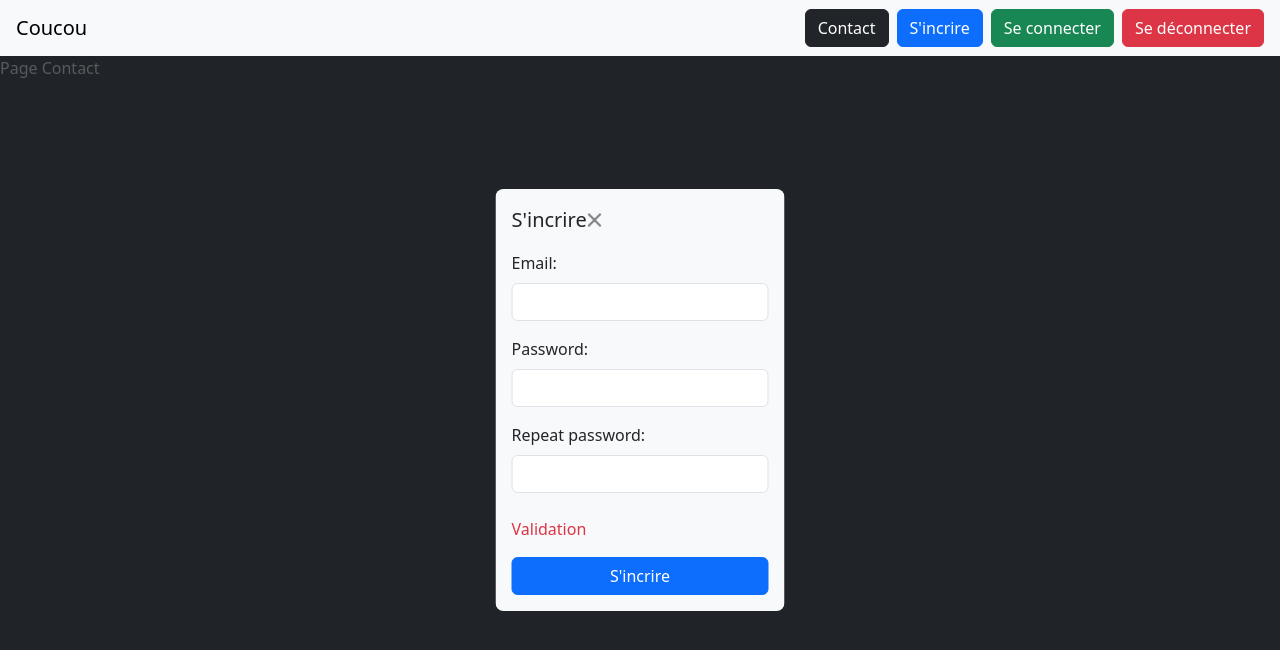
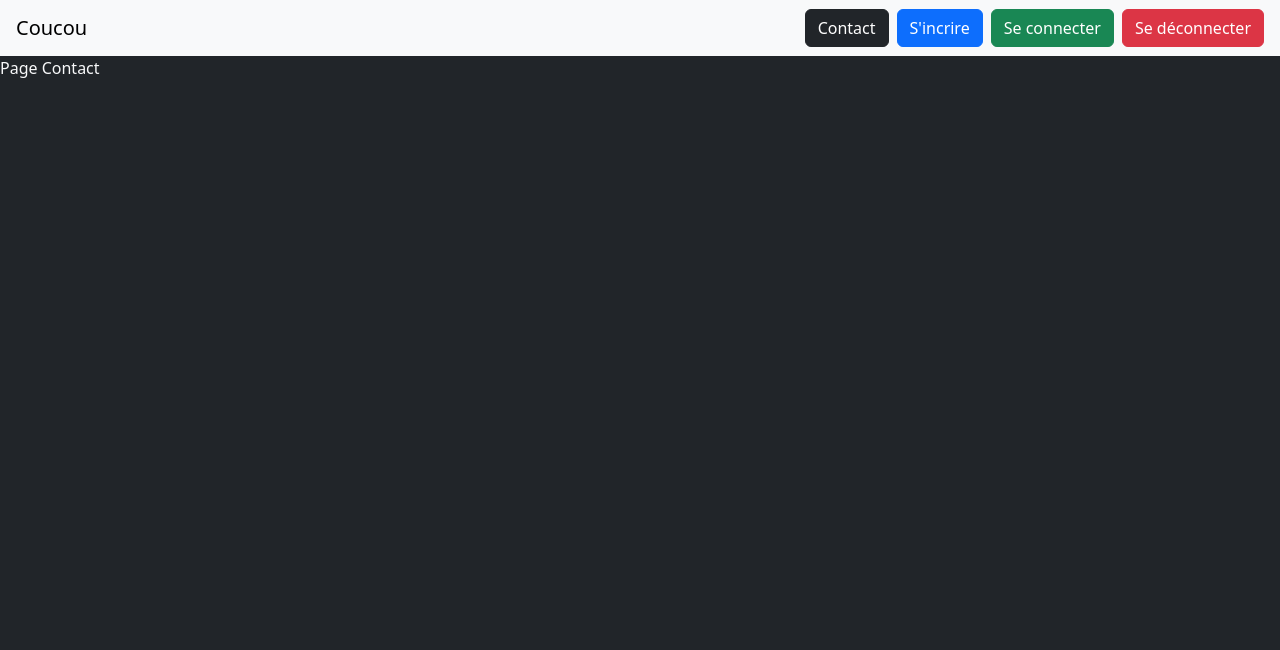
Before and after one commit to AAlexsandre/react-router, a React (Create React App) app: page /contact in a window 1280 px wide. Shown: the top 650 px of the page. Built offline with nearby package versions, Linux system fonts and the light colour scheme.

Commit message:
added context for modal

```diff
--- a/src/App.js
+++ b/src/App.js
@@ -6,7 +6,7 @@ import SignUp from './components/SignUp';
 function App() {
   return (
     <>
-    <SignUp />
+      <SignUp />
       <NavBar />
       <Routes>
         <Route path='/' element={<Home />} />
--- a/src/components/NavBar.js
+++ b/src/components/NavBar.js
@@ -1,13 +1,15 @@
-import React from 'react';
+import { React, useContext } from 'react';
 import { Link } from 'react-router-dom';
+import { UserContext } from '../context/UserContext';
 const NavBar = () => {
+  const { modalState, toggleModal } = useContext(UserContext);
   return (
     <nav className="navbar navbar-light bg-light px-3">
       <Link to="/" className='navbar-brand'>Coucou</Link>
 
       <div className='d-flex gap-2'>
         <Link to="/contact" className='btn btn-dark'>Contact</Link>
-        <button className='btn btn-primary'>S'incrire</button>
+        <button className='btn btn-primary' onClick={() => { toggleModal("signUp") }}>S'incrire</button>
         <button className='btn btn-success'>Se connecter</button>
         <button className='btn btn-danger'>Se déconnecter</button>
       </div>
--- a/src/components/SignUp.jsx
+++ b/src/components/SignUp.jsx
@@ -1,16 +1,21 @@
-import React from 'react';
+import { React, useContext } from 'react';
+import { UserContext } from '../context/UserContext';
 
 const SignUp = () => {
+
+    const { modalState, toggleModal } = useContext(UserContext);
     return (
+        <>
+            {modalState.signUp && (
                 <div className="position-fixed top-0 vh-100 vw-100">
-            <div className="w-100 h-100 bg-dark bg-opacity-75">
+                    <div className="w-100 h-100 bg-dark bg-opacity-75" onClick={() => { toggleModal("close") }}>
                     </div>
                     <div className="position-absolute top-50 start-50 translate-middle">
                         <div className="modal-dialog">
                             <div className="modal-content bg-light text-dark p-3 rounded-3">
                                 <div className="modal-header mb-3">
                                     <h5 className="modal-title">S'incrire</h5>
-                            <button className="btn-close"></button>
+                                    <button className="btn-close" onClick={() => { toggleModal("close") }}></button>
                                 </div>
                                 <div className="modal-body">
                                     <form className="signUpFrom">
@@ -18,30 +23,25 @@ const SignUp = () => {
                                             <label htmlFor="signUpEmail" className="form-label">Email:</label>
                                             <input type="email" id='signUpEmail' name='signUpEmail' className="form-control" required />
                                         </div>
-                            </form>
-                        </div>
-                        <div className="modal-body">
-                            <form className="signUpPassword">
                                         <div className="mb-3">
                                             <label htmlFor="signUpPassword" className="form-label">Password:</label>
                                             <input type="password" id='signUpPassword' name='signUpPassword' className="form-control" required />
                                         </div>
-                            </form>
-                        </div>
-                        <div className="modal-body">
-                            <form className="repeatPassword">
                                         <div className="mb-3">
                                             <label htmlFor="repeatPassword" className="form-label">Repeat password:</label>
                                             <input type="password" id='repeatPassword' name='repeatPassword' className="form-control" required />
                                         </div>
+                                        <p className="text-danger mt-2">Validation</p>
+                                        <button type='submit' className="btn btn-primary w-100">S'incrire</button>
                                     </form>
-                        </div>
-                        <p className="text-danger mt-2">Validation</p>
-                        <button className="btn btn-primary">S'incrire</button>
                                 </div>
                             </div>
                         </div>
                     </div>
+                </div>
+            )}
+
+        </>
     );
 }
 
--- /dev/null
+++ b/src/context/UserContext.jsx
@@ -0,0 +1,36 @@
+import { createContext, useState } from "react";
+
+export const UserContext = createContext();
+
+export const UserContextProvider = props => {
+    const [modalState, setModalState] = useState({
+        signUp: false,
+        signIn: false
+    });
+
+    const toggleModal = action => {
+        if (action === "signUp") {
+            setModalState({
+                signUp: true,
+                signIn: false
+            });
+        }
+        else if (action === "signIn") {
+            setModalState({
+                signUp: false,
+                signIn: true
+            });
+        }
+        else if (action === "close") {
+            setModalState({
+                signUp: false,
+                signIn: false
+            });
+        }
+    };
+    return (
+        <UserContext.Provider value={{ modalState, toggleModal }}>
+            {props.children}
+        </UserContext.Provider>
+    );
+};
--- a/src/index.js
+++ b/src/index.js
@@ -2,10 +2,14 @@ import React from 'react';
 import ReactDOM from 'react-dom/client';
 import App from './App';
 import { BrowserRouter } from 'react-router-dom';
+import { UserContextProvider } from './context/UserContext';
 
 const root = ReactDOM.createRoot(document.getElementById('root'));
 root.render(
   <BrowserRouter>
-    <App />
+    <UserContextProvider>
+      <App />
+    </UserContextProvider>
   </BrowserRouter>
+
 );
```
Lines whose indentation alone changed are shown as unchanged.
